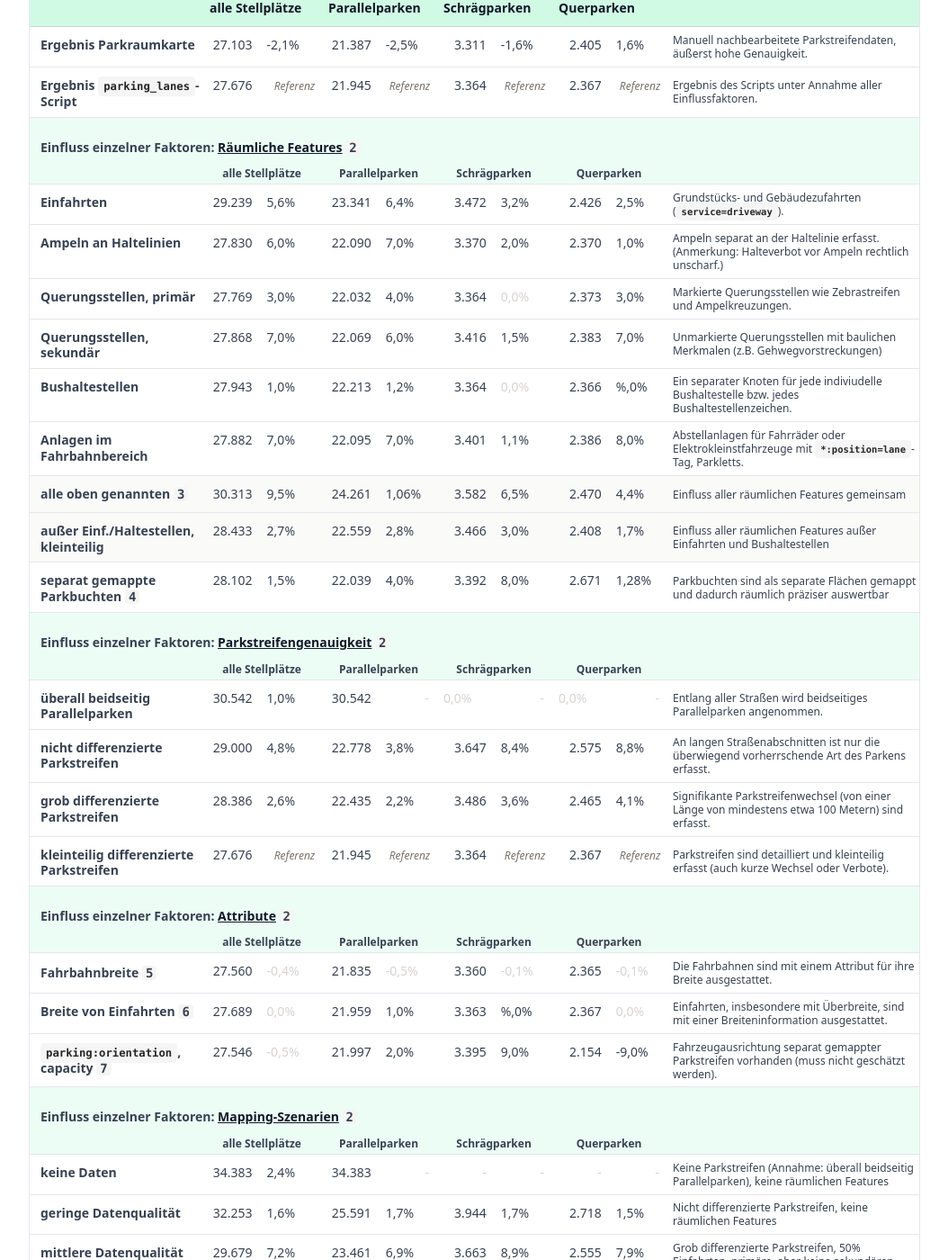
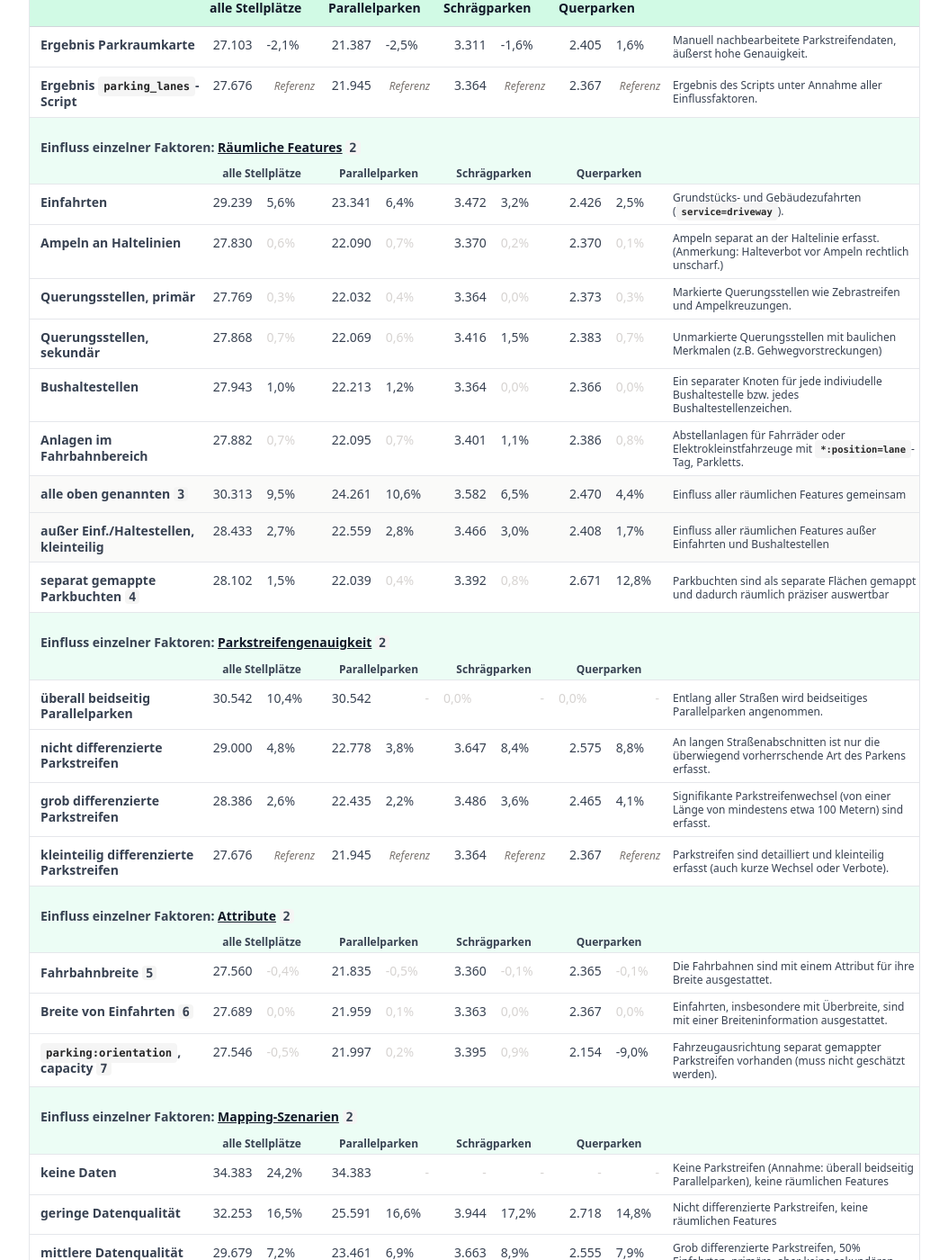
Before and after one commit to osmberlin/parkraum.osm-verkehrswende.org, a Jekyll site: the page built from _posts/2022-07-15-einflussfaktoren-datenqualitaet.md, in a window 1280 px wide and 1400 px high, scrolled down 7172 px. Shown: the whole window at 90% size, without its empty margins (36-1090 px from the left). Built offline with Jekyll 4.4.1, drawn with Linux system fonts in a browser that asks for light colours.

Commit message:
Post Einflussfaktoren: Fix percentages in table

```diff
--- a/_includes/_posts/2022-07-15/table.html
+++ b/_includes/_posts/2022-07-15/table.html
@@ -120,13 +120,13 @@
           Ampeln an Haltelinien
         </th>
         <td class="text-right">27.830</td>
-        <td class="text-left">6,0%</td>
+        <td class="text-left text-stone-300">0,6%</td>
         <td class="text-right">22.090</td>
-        <td class="text-left">7,0%</td>
+        <td class="text-left text-stone-300">0,7%</td>
         <td class="text-right">3.370</td>
-        <td class="text-left">2,0%</td>
+        <td class="text-left text-stone-300">0,2%</td>
         <td class="text-right">2.370</td>
-        <td class="text-left">1,0%</td>
+        <td class="text-left text-stone-300">0,1%</td>
         <td class="align-middle text-xs leading-tight">
           Ampeln separat an der Haltelinie erfasst. (Anmerkung: Halteverbot vor
           Ampeln rechtlich unscharf.)
@@ -137,13 +137,13 @@
           Querungsstellen, prim&auml;r
         </th>
         <td class="text-right">27.769</td>
-        <td class="text-left">3,0%</td>
+        <td class="text-left text-stone-300">0,3%</td>
         <td class="text-right">22.032</td>
-        <td class="text-left">4,0%</td>
+        <td class="text-left text-stone-300">0,4%</td>
         <td class="text-right">3.364</td>
         <td class="text-left text-stone-300">0,0%</td>
         <td class="text-right">2.373</td>
-        <td class="text-left">3,0%</td>
+        <td class="text-left text-stone-300">0,3%</td>
         <td class="align-middle text-xs leading-tight">
           Markierte Querungsstellen wie Zebrastreifen und Ampelkreuzungen.
         </td>
@@ -153,13 +153,13 @@
           Querungsstellen, sekund&auml;r
         </th>
         <td class="text-right">27.868</td>
-        <td class="text-left">7,0%</td>
+        <td class="text-left text-stone-300">0,7%</td>
         <td class="text-right">22.069</td>
-        <td class="text-left">6,0%</td>
+        <td class="text-left text-stone-300">0,6%</td>
         <td class="text-right">3.416</td>
         <td class="text-left">1,5%</td>
         <td class="text-right">2.383</td>
-        <td class="text-left">7,0%</td>
+        <td class="text-left text-stone-300">0,7%</td>
         <td class="align-middle text-xs leading-tight">
           Unmarkierte Querungsstellen mit baulichen Merkmalen (z.B.
           Gehwegvorstreckungen)
@@ -174,7 +174,7 @@
         <td class="text-right">3.364</td>
         <td class="text-left text-stone-300">0,0%</td>
         <td class="text-right">2.366</td>
-        <td class="text-left">%,0%</td>
+        <td class="text-left text-stone-300">0,0%</td>
         <td class="align-middle text-xs leading-tight">
           Ein separater Knoten f&uuml;r jede indiviudelle Bushaltestelle bzw.
           jedes Bushaltestellenzeichen.
@@ -185,13 +185,13 @@
           Anlagen im Fahrbahnbereich
         </th>
         <td class="text-right">27.882</td>
-        <td class="text-left">7,0%</td>
+        <td class="text-left text-stone-300">0,7%</td>
         <td class="text-right">22.095</td>
-        <td class="text-left">7,0%</td>
+        <td class="text-left text-stone-300">0,7%</td>
         <td class="text-right">3.401</td>
         <td class="text-left">1,1%</td>
         <td class="text-right">2.386</td>
-        <td class="text-left">8,0%</td>
+        <td class="text-left text-stone-300">0,8%</td>
         <td class="align-middle text-xs leading-tight">
           Abstellanlagen f&uuml;r Fahrr&auml;der oder Elektrokleinstfahrzeuge
           mit
@@ -208,7 +208,7 @@
         <td class="text-right">30.313</td>
         <td class="text-left">9,5%</td>
         <td class="text-right">24.261</td>
-        <td class="text-left">1,06%</td>
+        <td class="text-left">10,6%</td>
         <td class="text-right">3.582</td>
         <td class="text-left">6,5%</td>
         <td class="text-right">2.470</td>
@@ -244,11 +244,11 @@
         <td class="text-right">28.102</td>
         <td class="text-left">1,5%</td>
         <td class="text-right">22.039</td>
-        <td class="text-left">4,0%</td>
+        <td class="text-left text-stone-300">0,4%</td>
         <td class="text-right">3.392</td>
-        <td class="text-left">8,0%</td>
+        <td class="text-left text-stone-300">0,8%</td>
         <td class="text-right">2.671</td>
-        <td class="text-left">1,28%</td>
+        <td class="text-left">12,8%</td>
         <td class="align-middle text-xs leading-tight">
           Parkbuchten sind als separate Fl&auml;chen gemappt und dadurch
           r&auml;umlich pr&auml;ziser auswertbar
@@ -296,7 +296,7 @@
           &uuml;berall beidseitig Parallelparken
         </th>
         <td class="text-right">30.542</td>
-        <td class="text-left">1,0%</td>
+        <td class="text-left">10,4%</td>
         <td class="text-right">30.542</td>
         <td class="text-right text-stone-300">-</td>
         <td class="text-left text-stone-300">0,0%</td>
@@ -426,9 +426,9 @@
         <td class="text-right">27.689</td>
         <td class="text-left text-stone-300">0,0%</td>
         <td class="text-right">21.959</td>
-        <td class="text-left">1,0%</td>
+        <td class="text-left text-stone-300">0,1%</td>
         <td class="text-right">3.363</td>
-        <td class="text-left">%,0%</td>
+        <td class="text-left text-stone-300">0,0%</td>
         <td class="text-right">2.367</td>
         <td class="text-left text-stone-300">0,0%</td>
         <td class="align-middle text-xs leading-tight">
@@ -446,9 +446,9 @@
         <td class="text-right">27.546</td>
         <td class="text-left text-stone-300">-0,5%</td>
         <td class="text-right">21.997</td>
-        <td class="text-left">2,0%</td>
+        <td class="text-left text-stone-300">0,2%</td>
         <td class="text-right">3.395</td>
-        <td class="text-left">9,0%</td>
+        <td class="text-left text-stone-300">0,9%</td>
         <td class="text-right">2.154</td>
         <td class="text-left">-9,0%</td>
         <td class="align-middle text-xs leading-tight">
@@ -496,7 +496,7 @@
       <tr>
         <th class="py-2 pl-3 align-baseline leading-tight">keine Daten</th>
         <td class="text-right">34.383</td>
-        <td class="text-left">2,4%</td>
+        <td class="text-left">24,2%</td>
         <td class="text-right">34.383</td>
         <td class="text-right text-stone-300">-</td>
         <td class="text-right text-stone-300">-</td>
@@ -513,13 +513,13 @@
           geringe Datenqualit&auml;t
         </th>
         <td class="text-right">32.253</td>
-        <td class="text-left">1,6%</td>
+        <td class="text-left">16,5%</td>
         <td class="text-right">25.591</td>
-        <td class="text-left">1,7%</td>
+        <td class="text-left">16,6%</td>
         <td class="text-right">3.944</td>
-        <td class="text-left">1,7%</td>
+        <td class="text-left">17,2%</td>
         <td class="text-right">2.718</td>
-        <td class="text-left">1,5%</td>
+        <td class="text-left">14,8%</td>
         <td class="align-middle text-xs leading-tight">
           Nicht differenzierte Parkstreifen, keine r&auml;umlichen Features
         </td>
```
